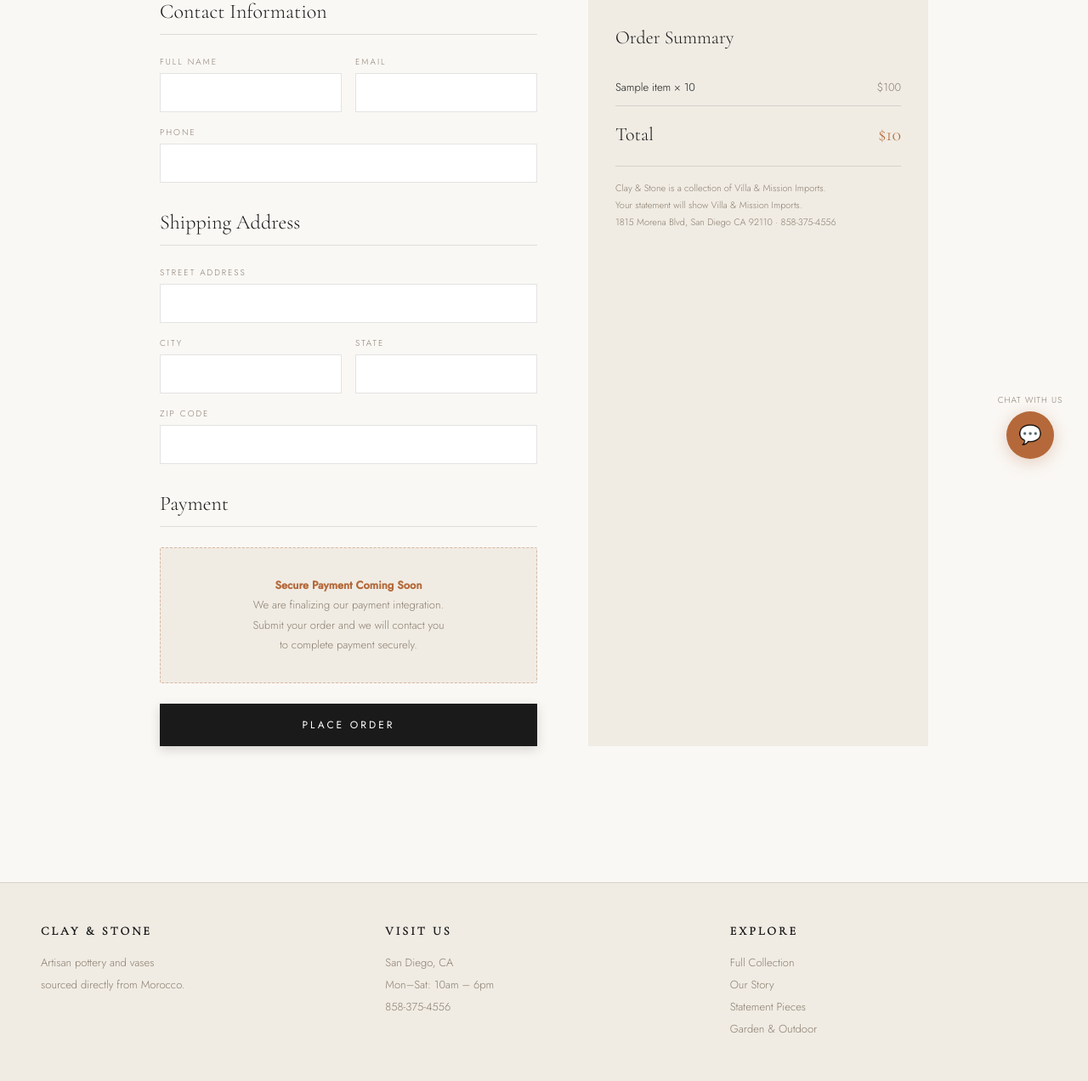
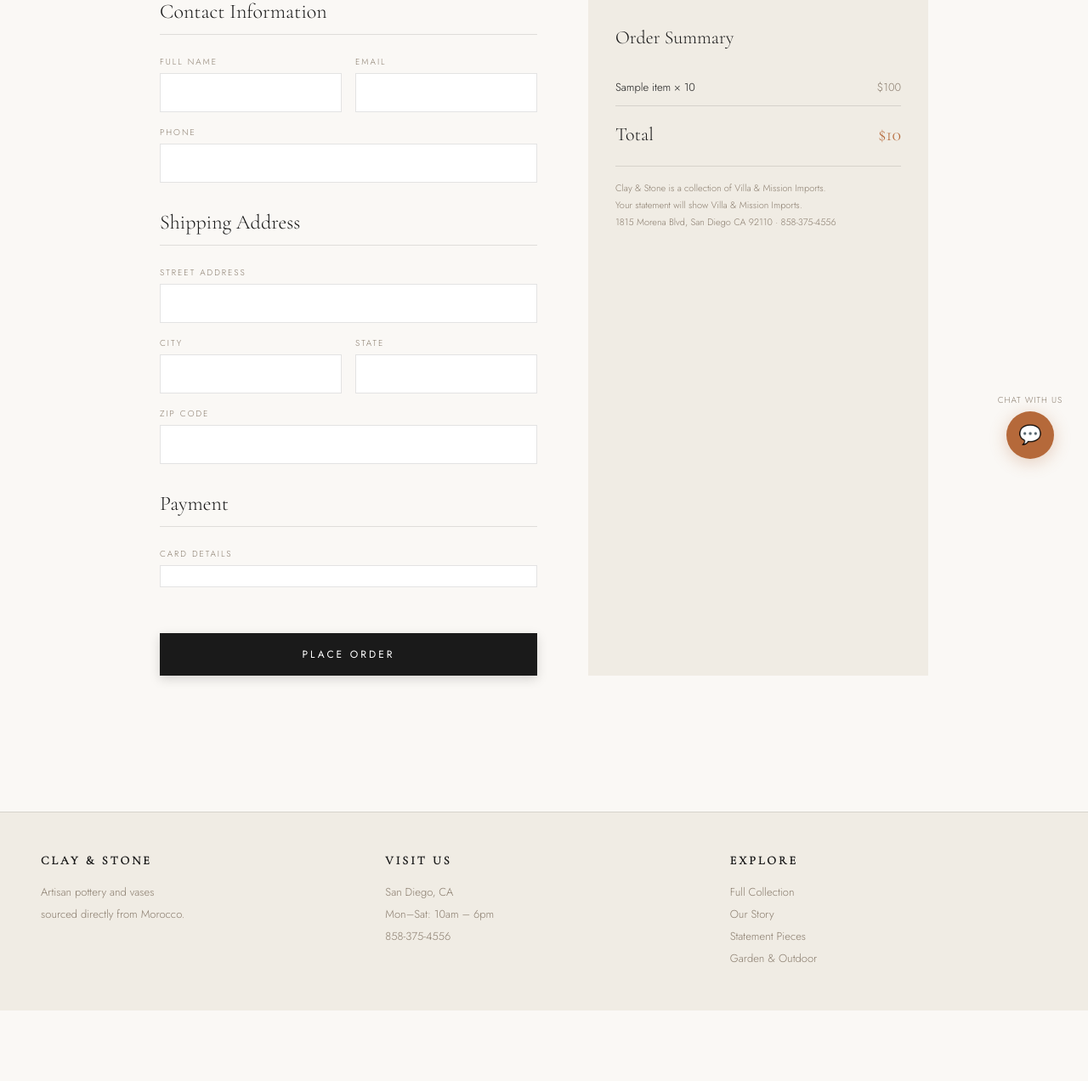
Before and after one commit to itadminvmimports/clay-and-stone-woo, a Flask app: template templates/checkout.html in a window 1280 px wide. Shown: the part 232-1504 px from the top of the page at 85% size. After the commit the page ends 1421 px from the top, so only its background shows below. Run offline with Flask 3, Linux system fonts and the light colour scheme; the template is opened without the code that fills it: most values are stand-ins (such as "Sample title", 1, 10 or a date in 2020); some libraries are stand-ins or nearby versions.

Commit message:
Add Stripe checkout — full embedded payment on claynstone.com

```diff
--- a/app.py
+++ b/app.py
@@ -9,9 +9,9 @@ import hashlib
 import logging
 import requests
 import urllib3
+import stripe
 
 urllib3.disable_warnings()
-
 load_dotenv()
 
 import voyageai
@@ -23,8 +23,9 @@ supabase = create_client(os.getenv("SUPABASE_URL"), os.getenv("SUPABASE_KEY"))
 WC_URL    = os.getenv("WC_URL")
 WC_KEY    = os.getenv("WC_KEY")
 WC_SECRET = os.getenv("WC_SECRET")
-WP_USER   = os.getenv("WP_USER")
-WP_PASS   = os.getenv("WP_APP_PASSWORD")
+
+STRIPE_PUB_KEY = os.getenv("STRIPE_PUBLISHABLE_KEY")
+stripe.api_key = os.getenv("STRIPE_SECRET_KEY")
 
 # ─── WooCommerce Helpers ──────────────────────────────────────────────────────
 
@@ -34,7 +35,6 @@ def wc_get(endpoint, params={}):
     r = requests.get(
         f"{WC_URL}/wp-json/wc/v3/{endpoint}",
         params=p,
-
     )
     result = r.json()
     if isinstance(result, dict) and result.get("code"):
@@ -47,7 +47,6 @@ def wc_post(endpoint, data):
         f"{WC_URL}/wp-json/wc/v3/{endpoint}",
         params={"consumer_key": WC_KEY, "consumer_secret": WC_SECRET},
         json=data,
-
     )
     result = r.json()
     if isinstance(result, dict) and result.get("code"):
@@ -60,8 +59,6 @@ def get_meta(meta_data, key):
 
 def normalize_product(p):
     description = re.sub(r"<[^>]+>", "", p.get("description") or p.get("short_description", "")).strip()
-    # LOCAL DEV ONLY — remove image proxy line before Kinsta deploy,
-    # replace with: image = p["images"][0]["src"] if p.get("images") else ""
     image = p["images"][0]["src"] if p.get("images") else ""
     return {
         "id":             p["id"],
@@ -79,18 +76,13 @@ def normalize_product(p):
 
 def get_products(category=None):
     params = {"per_page": 100, "status": "publish"}
-
-    # Always scope to Clay & Stone category on VM WooCommerce
     cs_cats = wc_get("products/categories", {"slug": "clay-and-stone"})
     if cs_cats and isinstance(cs_cats, list):
         params["category"] = cs_cats[0]["id"]
-
-    # Sub-category filter on top
     if category and category != "all":
         sub_cats = wc_get("products/categories", {"slug": category})
         if sub_cats and isinstance(sub_cats, list):
             params["category"] = sub_cats[0]["id"]
-
     return [normalize_product(p) for p in wc_get("products", params)]
 
 # ─── Embedding Helper ─────────────────────────────────────────────────────────
@@ -131,16 +123,6 @@ def img_url_filter(image):
         return image
     return f'/static/images/{image}'
 
-# CATEGORIES = {
-#     "all":        "All Pieces",
-#     "statement":  "Statement Vases",
-#     "glazed":     "Glazed Ceramic",
-#     "white":      "White Urns",
-#     "terracotta": "Terracotta & Garden",
-#     "berber":     "Berber Collection",
-#     "fountain":   "Fountains",
-# }
-
 import html
 
 def get_categories():
@@ -156,20 +138,12 @@ def get_categories():
             result[c["slug"]] = html.unescape(c["name"])
     return result
 
-
 # ─── Public Routes ────────────────────────────────────────────────────────────
 
 @app.route("/")
 def index():
     return render_template("index.html", featured=get_products()[:3])
 
-# @app.route("/products")
-# def products():
-#     category = request.args.get("category", "all")
-#     return render_template("products.html",
-#                            products=get_products(category),
-#                            categories=CATEGORIES,
-#                            active=category)
 @app.route("/products")
 def products():
     category = request.args.get("category", "all")
@@ -178,7 +152,6 @@ def products():
                            products=get_products(category),
                            categories=categories,
                            active=category)
-
 
 @app.route("/product/<int:product_id>")
 def product(product_id):
@@ -322,24 +295,51 @@ def checkout():
     total = sum(i["price"] * i["qty"] for i in cart)
 
     if request.method == "POST":
-        name    = request.form.get("name", "")
-        email   = request.form.get("email", "")
-        phone   = request.form.get("phone", "")
-        address = request.form.get("address", "")
-        city    = request.form.get("city", "")
-        state   = request.form.get("state", "")
-        zip_    = request.form.get("zip", "")
+        name              = request.form.get("name", "")
+        email             = request.form.get("email", "")
+        phone             = request.form.get("phone", "")
+        address           = request.form.get("address", "")
+        city              = request.form.get("city", "")
+        state             = request.form.get("state", "")
+        zip_              = request.form.get("zip", "")
+        payment_method_id = request.form.get("payment_method_id", "")
 
-        # Split name into first/last for WooCommerce
-        name_parts  = name.strip().split(" ", 1)
-        first_name  = name_parts[0]
-        last_name   = name_parts[1] if len(name_parts) > 1 else ""
+        if not payment_method_id:
+            return render_template("checkout.html", cart=cart, total=total,
+                                   stripe_pub_key=STRIPE_PUB_KEY,
+                                   error="Payment information is required.")
 
-        # Build WooCommerce order payload
+        # ── Charge via Stripe ──────────────────────────────────────────────
+        try:
+            intent = stripe.PaymentIntent.create(
+                amount=total * 100,
+                currency="usd",
+                payment_method=payment_method_id,
+                confirm=True,
+                automatic_payment_methods={"enabled": True, "allow_redirects": "never"},
+                description=f"Clay & Stone order — {name}",
+                receipt_email=email,
+                metadata={"customer_name": name, "customer_phone": phone},
+            )
+        except stripe.error.CardError as e:
+            return render_template("checkout.html", cart=cart, total=total,
+                                   stripe_pub_key=STRIPE_PUB_KEY,
+                                   error=e.user_message)
+        except Exception as e:
+            print(f"Stripe error: {e}")
+            return render_template("checkout.html", cart=cart, total=total,
+                                   stripe_pub_key=STRIPE_PUB_KEY,
+                                   error="Payment failed. Please try again or call us at 858-375-4556.")
+
+        # ── Create WooCommerce order ───────────────────────────────────────
+        name_parts = name.strip().split(" ", 1)
+        first_name = name_parts[0]
+        last_name  = name_parts[1] if len(name_parts) > 1 else ""
+
         order_data = {
-            "payment_method":       "cod",
-            "payment_method_title": "Pay on Delivery",
-            "set_paid":             False,
+            "payment_method":       "stripe",
+            "payment_method_title": "Credit Card (Stripe)",
+            "set_paid":             True,
             "status":               "processing",
             "billing": {
                 "first_name": first_name,
@@ -362,22 +362,21 @@ def checkout():
                 "country":    "US",
             },
             "line_items": [
-                {
-                    "product_id": item["product_id"],
-                    "quantity":   item["qty"],
-                }
+                {"product_id": item["product_id"], "quantity": item["qty"]}
                 for item in cart
             ],
-            "customer_note": "Order placed via Clay & Stone",
+            "customer_note": f"Stripe PaymentIntent: {intent.id}",
         }
 
         order = wc_post("orders", order_data)
 
         if not order:
+            print(f"WooCommerce order failed — Stripe charged: {intent.id}")
             return render_template("checkout.html", cart=cart, total=total,
-                                   error="There was a problem placing your order. Please call us at 858-375-4556.")
+                                   stripe_pub_key=STRIPE_PUB_KEY,
+                                   error=f"Payment succeeded but order creation failed. Please call us at 858-375-4556 with reference: {intent.id}")
 
-        # Send confirmation email via Resend
+        # ── Send confirmation emails ───────────────────────────────────────
         try:
             import resend
             resend.api_key = os.getenv("RESEND_API_KEY")
@@ -386,32 +385,31 @@ def checkout():
                 for i in cart
             )
             resend.Emails.send({
-                "from":     "orders@claynstone.com",
+                "from":    "orders@claynstone.com",
                 "to":      email,
                 "subject": "Your Clay & Stone Order",
                 "html":    f"""
                     <h2>Thank you for your order!</h2>
-                    <p>We'll be in touch to confirm delivery details.</p>
+                    <p>Your payment has been processed successfully.</p>
                     <ul>{items_html}</ul>
                     <p><strong>Total: ${total}</strong></p>
-                    <p><em>Payment is due on delivery.</em></p>
                     <p>Clay & Stone — a collection of Villa &amp; Mission Imports<br>
                     1815 Morena Blvd, San Diego CA 92110 · 858-375-4556</p>
                 """
             })
-            # Notify Pierre
             resend.Emails.send({
-                "from":      "orders@claynstone.com",
+                "from":    "orders@claynstone.com",
                 "to":      os.getenv("INQUIRY_EMAIL", "asif.shakeel@gmail.com"),
                 "subject": f"New Order — {name} (#{order.get('id', '')})",
                 "html":    f"""
-                    <h2>New Clay & Stone order</h2>
+                    <h2>New Clay & Stone order — PAID</h2>
                     <p><strong>Customer:</strong> {name}</p>
                     <p><strong>Email:</strong> {email}</p>
                     <p><strong>Phone:</strong> {phone}</p>
                     <p><strong>Address:</strong> {address}, {city}, {state} {zip_}</p>
                     <ul>{items_html}</ul>
                     <p><strong>Total: ${total}</strong></p>
+                    <p><strong>Stripe PaymentIntent:</strong> {intent.id}</p>
                     <p><strong>WooCommerce order ID:</strong> #{order.get('id', '')}</p>
                 """
             })
@@ -422,7 +420,8 @@ def checkout():
         session["last_order_id"] = order.get("id")
         return redirect(url_for("order_confirmation"))
 
-    return render_template("checkout.html", cart=cart, total=total)
+    return render_template("checkout.html", cart=cart, total=total,
+                           stripe_pub_key=STRIPE_PUB_KEY)
 
 @app.route("/order-confirmation")
 def order_confirmation():
@@ -450,7 +449,6 @@ def check_stock():
 
 @app.route("/woo/webhook", methods=["POST"])
 def woo_webhook():
-    """Fires after a completed order — stock already decremented by WooCommerce."""
     secret   = os.getenv("WOO_WEBHOOK_SECRET", "")
     payload  = request.get_data()
     sig      = request.headers.get("X-WC-Webhook-Signature", "")
@@ -465,7 +463,6 @@ def woo_webhook():
 
 @app.route("/woo/product-updated", methods=["POST"])
 def woo_product_updated():
-    """Fires when a product is created or updated — re-embeds for RAG."""
     secret   = os.getenv("WOO_WEBHOOK_SECRET", "")
     payload  = request.get_data()
     sig      = request.headers.get("X-WC-Webhook-Signature", "")
@@ -482,7 +479,6 @@ def woo_product_updated():
 
 @app.route("/woo/product-deleted", methods=["POST"])
 def woo_product_deleted():
-    """Fires when a product is deleted — removes from RAG."""
     secret   = os.getenv("WOO_WEBHOOK_SECRET", "")
     payload  = request.get_data()
     sig      = request.headers.get("X-WC-Webhook-Signature", "")
@@ -498,11 +494,12 @@ def woo_product_deleted():
         print(f"Removed embedding for product id: {product_id}")
     return jsonify({"status": "ok"})
 
-# DEV ONLY — remove before Kinsta deploy
+# DEV ONLY — remove before production
 @app.route("/cart/clear")
 def cart_clear():
     session["cart"] = []
     return redirect(url_for("cart"))
+
 # ─── Run ──────────────────────────────────────────────────────────────────────
 
 if __name__ == "__main__":
--- a/templates/checkout.html
+++ b/templates/checkout.html
@@ -1,5 +1,6 @@
 {% extends "base.html" %}
 {% block title %}Checkout — Clay & Stone{% endblock %}
+
 {% block extra_styles %}
 .checkout-page { padding: 140px 48px 80px; max-width: 1000px; margin: 0 auto; }
 .checkout-page h1 {
@@ -22,16 +23,22 @@
   font-size: 14px; color: var(--black); width: 100%;
 }
 .form-group input:focus { outline: none; border-color: var(--gold); }
-.payment-placeholder {
-  background: var(--offwhite);
-  border: 1px dashed rgba(181,105,58,0.4);
-  padding: 32px; text-align: center; margin: 24px 0;
-  border-radius: 2px;
+
+/* Stripe card element */
+#card-element {
+  padding: 12px 14px;
+  border: 1px solid var(--border);
+  background: #fff;
+  transition: border-color 0.2s;
 }
-.payment-placeholder p {
-  color: var(--muted); font-size: 13px; line-height: 1.8;
+#card-element.focused { border-color: var(--gold); }
+#card-errors {
+  color: #c0392b;
+  font-size: 12px;
+  margin-top: 6px;
+  min-height: 18px;
 }
-.payment-placeholder strong { color: var(--gold); }
+
 .order-summary { background: var(--offwhite); padding: 32px; }
 .order-summary h2 {
   font-family: 'Cormorant Garamond', serif;
@@ -57,22 +64,39 @@
   box-shadow: 0 4px 12px rgba(0,0,0,0.15);
 }
 .btn-checkout:hover { background: var(--gold); }
+.btn-checkout:disabled { opacity: 0.6; cursor: not-allowed; }
+
+.error-msg {
+  background: #fdf0f0;
+  border: 1px solid #e8b4b4;
+  color: #c0392b;
+  padding: 12px 16px;
+  font-size: 13px;
+  margin-bottom: 16px;
+}
 {% endblock %}
+
 {% block content %}
 <div class="checkout-page">
   <h1>Checkout</h1>
+
+  {% if error %}
+  <div class="error-msg">{{ error }}</div>
+  {% endif %}
+
   <div class="checkout-grid">
     <div class="form-section">
-      <form method="POST">
+      <form id="checkout-form" method="POST">
+
         <h2>Contact Information</h2>
         <div class="form-row">
           <div class="form-group">
             <label>Full Name</label>
-            <input type="text" name="name" required>
+            <input type="text" name="name" id="name" required>
           </div>
           <div class="form-group">
             <label>Email</label>
-            <input type="email" name="email" required>
+            <input type="email" name="email" id="email" required>
           </div>
         </div>
         <div class="form-row full">
@@ -107,16 +131,19 @@
         </div>
 
         <h2 style="margin-top:32px;">Payment</h2>
-        <div class="payment-placeholder">
-          <p><strong>Secure Payment Coming Soon</strong></p>
-          <p>We are finalizing our payment integration.<br>
-          Submit your order and we will contact you<br>
-          to complete payment securely.</p>
+        <div class="form-group" style="margin-bottom:8px;">
+          <label>Card Details</label>
+          <div id="card-element"></div>
+          <div id="card-errors"></div>
         </div>
 
-        <button type="submit" class="btn-checkout" style="border:none;cursor:pointer;">
+        <!-- Hidden field populated by JS before submit -->
+        <input type="hidden" name="payment_method_id" id="payment_method_id">
+
+        <button type="button" id="submit-btn" class="btn-checkout">
           Place Order
         </button>
+
       </form>
     </div>
 
@@ -141,3 +168,64 @@
   </div>
 </div>
 {% endblock %}
+
+{% block extra_scripts %}
+<script src="https://js.stripe.com/v3/"></script>
+<script>
+  const stripe = Stripe('{{ stripe_pub_key }}');
+  const elements = stripe.elements();
+
+  const card = elements.create('card', {
+    style: {
+      base: {
+        fontFamily: "'Jost', sans-serif",
+        fontSize: '14px',
+        color: '#1a1a1a',
+        '::placeholder': { color: '#8a7d6e' }
+      },
+      invalid: { color: '#c0392b' }
+    }
+  });
+
+  card.mount('#card-element');
+
+  card.on('focus', () => document.getElementById('card-element').classList.add('focused'));
+  card.on('blur',  () => document.getElementById('card-element').classList.remove('focused'));
+  card.on('change', e => {
+    document.getElementById('card-errors').textContent = e.error ? e.error.message : '';
+  });
+
+  document.getElementById('submit-btn').addEventListener('click', async function() {
+    const btn = this;
+    btn.disabled = true;
+    btn.textContent = 'Processing...';
+
+    const name  = document.getElementById('name').value;
+    const email = document.getElementById('email').value;
+
+    if (!name || !email) {
+      btn.disabled = false;
+      btn.textContent = 'Place Order';
+      document.getElementById('card-errors').textContent = 'Please fill in your name and email.';
+      return;
+    }
+
+    const { paymentMethod, error } = await stripe.createPaymentMethod({
+      type: 'card',
+      card: card,
+      billing_details: { name, email }
+    });
+
+    if (error) {
+      document.getElementById('card-errors').textContent = error.message;
+      btn.disabled = false;
+      btn.textContent = 'Place Order';
+      return;
+    }
+
+    // Attach payment method ID and submit form
+    document.getElementById('payment_method_id').value = paymentMethod.id;
+    document.getElementById('checkout-form').submit();
+  });
+</script>
+{% endblock %}
--- a/templates/product.html
+++ b/templates/product.html
@@ -208,9 +208,7 @@
       <hr class="divider">
 
 <div class="cta-section">
-<a href="https://villaandmissionimportscom.kinsta.cloud/cart/?add-to-cart={{ product.id }}&came_from_cart=true" class="btn-primary">
-  Add to Cart
-</a>
+<button class="btn-primary" onclick="addToCart()">Add to Cart</button>
   <a href="tel:8583754556" class="btn-secondary" style="margin-top:12px;">
     Call Us — 858-375-4556
   </a>
```
